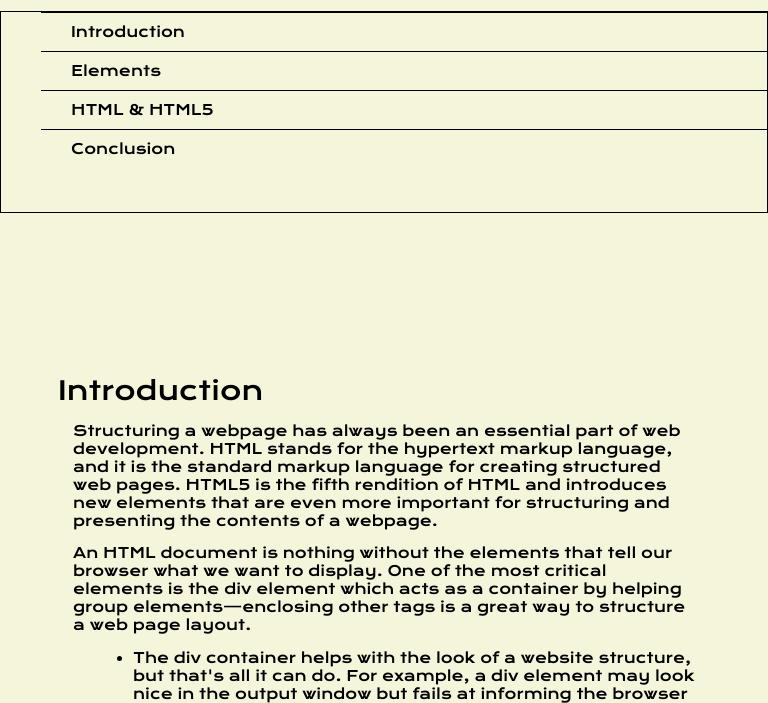
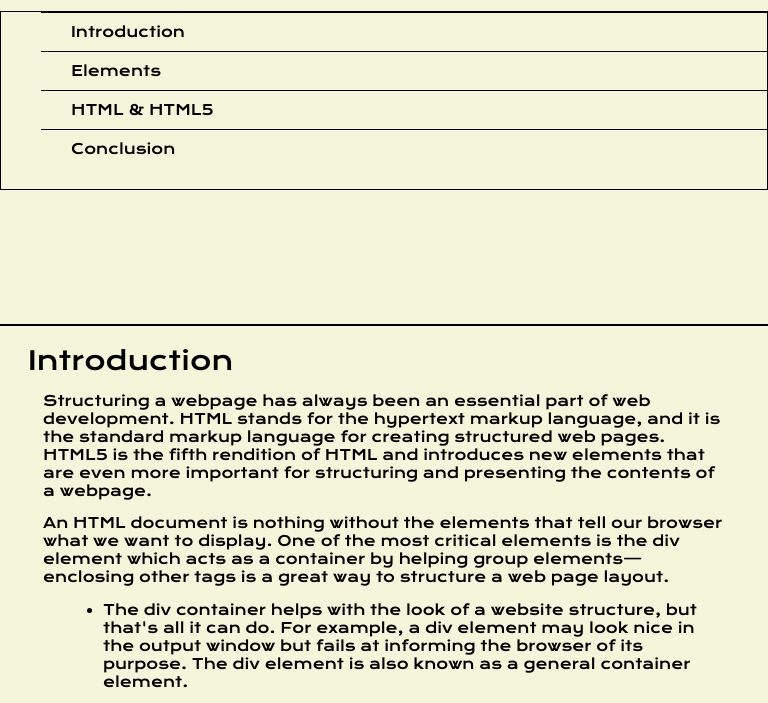
Before and after one commit to danahestephan/technical-web-page, a plain HTML site: page index.html in a window 768 px wide. Shown: the part 76-779 px from the top of the page. Drawn offline with nearby package versions, Linux system fonts and the light colour scheme.

Commit message:
Update style.css

```diff
--- a/style.css
+++ b/style.css
@@ -11,6 +11,7 @@ body {
 img {
   text-align: center;
   width: 10%;
+  margin: auto;
 }
 
 #navbar {
@@ -25,6 +26,7 @@ img {
 }
 
 h3 {
+  margin: 1px;
   text-decoration: underline;
 }
 
@@ -44,6 +46,7 @@ header {
   text-decoration: none;
   padding: 10px 30px;
   color: black;
+  cursor: pointer;
 }
 
 #main_doc {
@@ -88,10 +91,10 @@ code {
 section li {
   margin: 15px 0 0 20px;
 }
-@media screen and (min-width: 400px) {
+@media only screen and (max-width: 815px) {
   #navbar ul {
     border: 1px solid;
-    height: 200px;
+    height: 177px;
   }
 
   #navbar {
@@ -100,19 +103,20 @@ section li {
     padding: 0;
     margin: 0;
     width: 100%;
-    max-height: 100px;
+    max-height: 400px;
     border: none;
+    z-index: 1;
+    border-bottom: 2px solid;
   }
 
   #main_doc {
     position: relative;
-    padding: 0px;
     margin-left: 0px;
     margin-top: 400px;
-    padding: 50px;
   }
 }
-@media screen and (max-width: 400px) {
+
+@media only screen and (max-width: 400px) {
   #main_doc {
     margin-left: -10px;
   }
```
